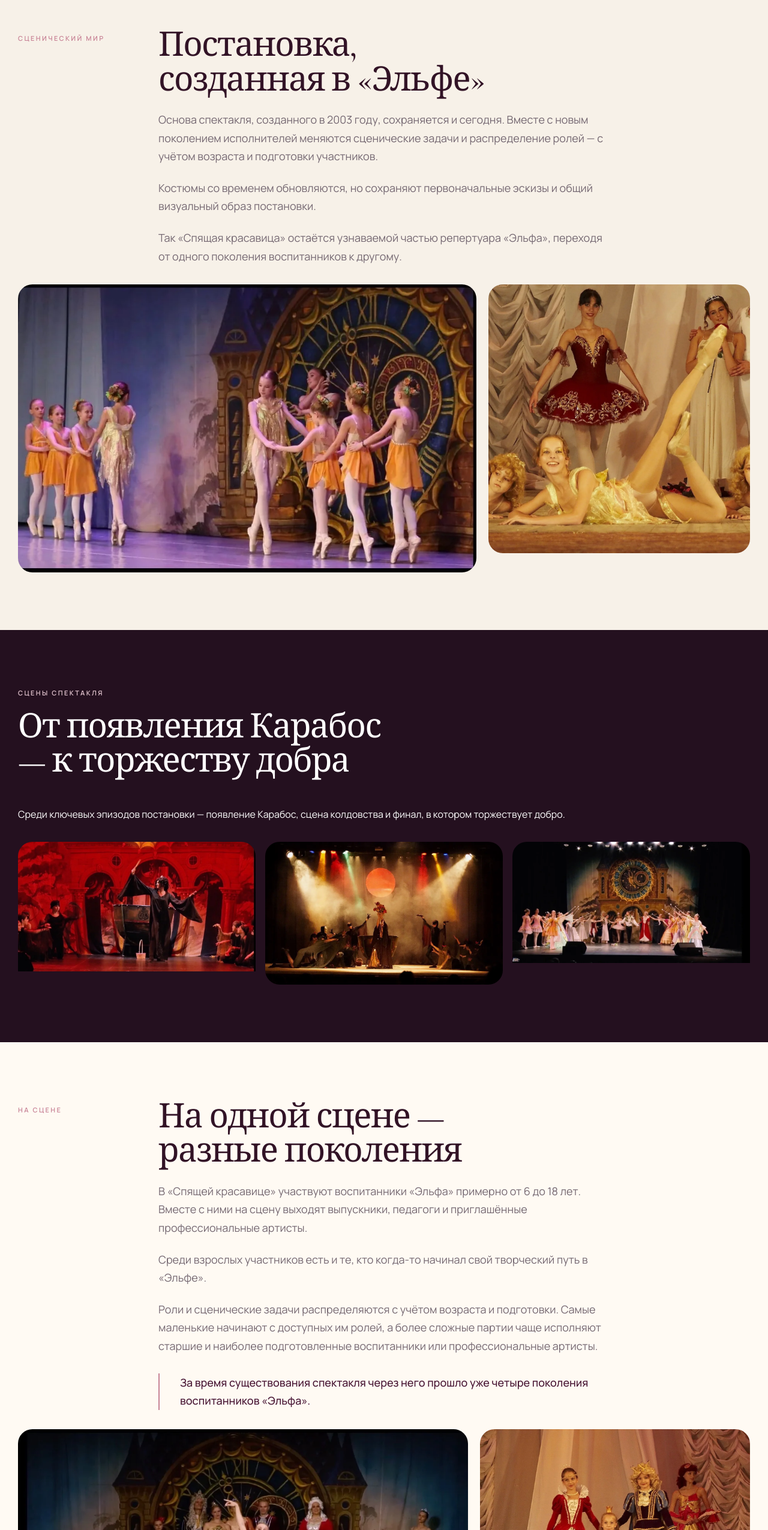
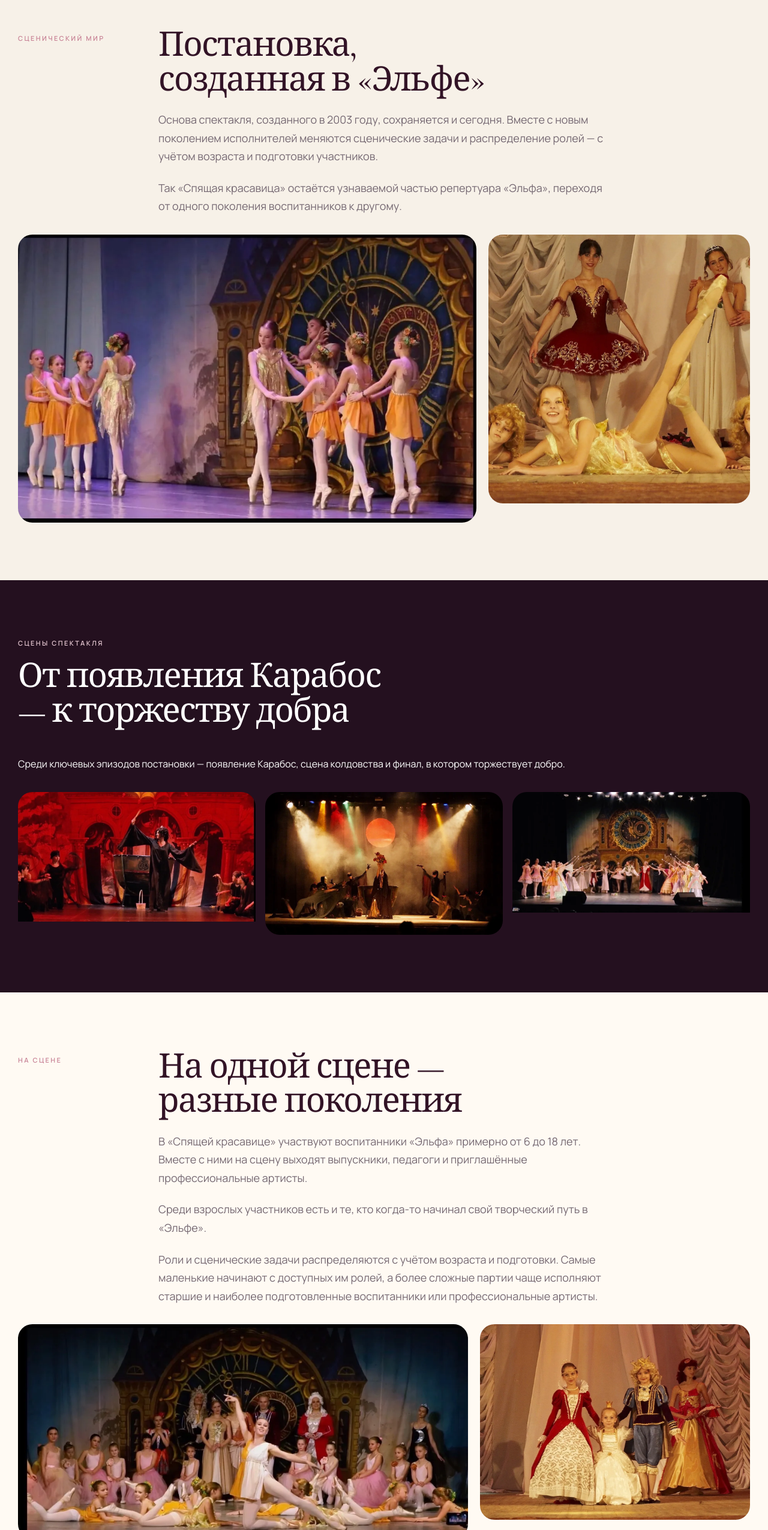
Before and after one commit to alexandershelepov-glitch/elf-ballet-theatre, a plain HTML site: page spektakli/spyashchaya-krasavitsa/index.html in a window 1280 px wide. Shown: the part 1837-4387 px from the top of the page at 60% size. Drawn offline with nearby package versions, Linux system fonts and the light colour scheme.

Commit message:
Apply final Sleeping Beauty editorial cuts

```diff
--- a/spektakli/spyashchaya-krasavitsa/index.html
+++ b/spektakli/spyashchaya-krasavitsa/index.html
@@ -250,7 +250,6 @@
           <div class="shows-split__content">
             <h2 id="scenic-title">Постановка, созданная в «Эльфе»</h2>
             <p>Основа спектакля, созданного в 2003 году, сохраняется и сегодня. Вместе с новым поколением исполнителей меняются сценические задачи и распределение ролей — с учётом возраста и подготовки участников.</p>
-            <p>Костюмы со временем обновляются, но сохраняют первоначальные эскизы и общий визуальный образ постановки.</p>
             <p>Так «Спящая красавица» остаётся узнаваемой частью репертуара «Эльфа», переходя от одного поколения воспитанников к другому.</p>
           </div>
         </div>
@@ -307,7 +306,6 @@
             <p>В «Спящей красавице» участвуют воспитанники «Эльфа» примерно от 6 до 18 лет. Вместе с ними на сцену выходят выпускники, педагоги и приглашённые профессиональные артисты.</p>
             <p>Среди взрослых участников есть и те, кто когда-то начинал свой творческий путь в «Эльфе».</p>
             <p>Роли и сценические задачи распределяются с учётом возраста и подготовки. Самые маленькие начинают с доступных им ролей, а более сложные партии чаще исполняют старшие и наиболее подготовленные воспитанники или профессиональные артисты.</p>
-            <p class="production-quote">За время существования спектакля через него прошло уже четыре поколения воспитанников «Эльфа».</p>
           </div>
         </div>
         <div class="sleeping-generations" aria-label="Поколения исполнителей">
```
